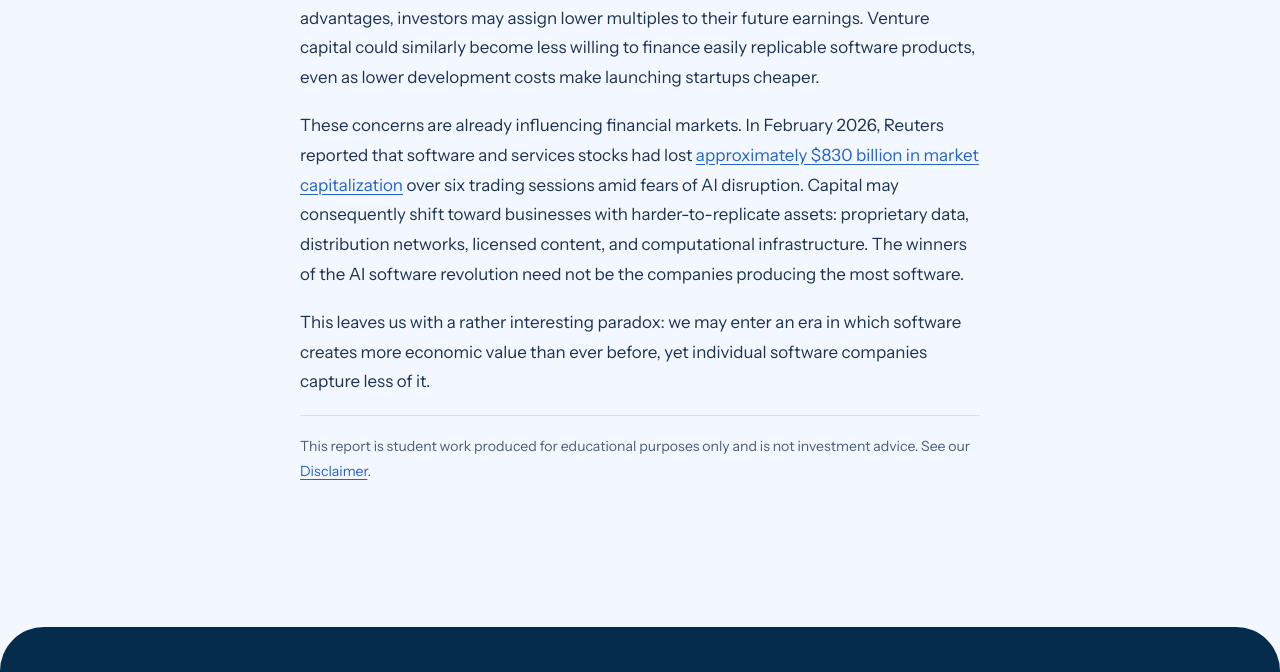
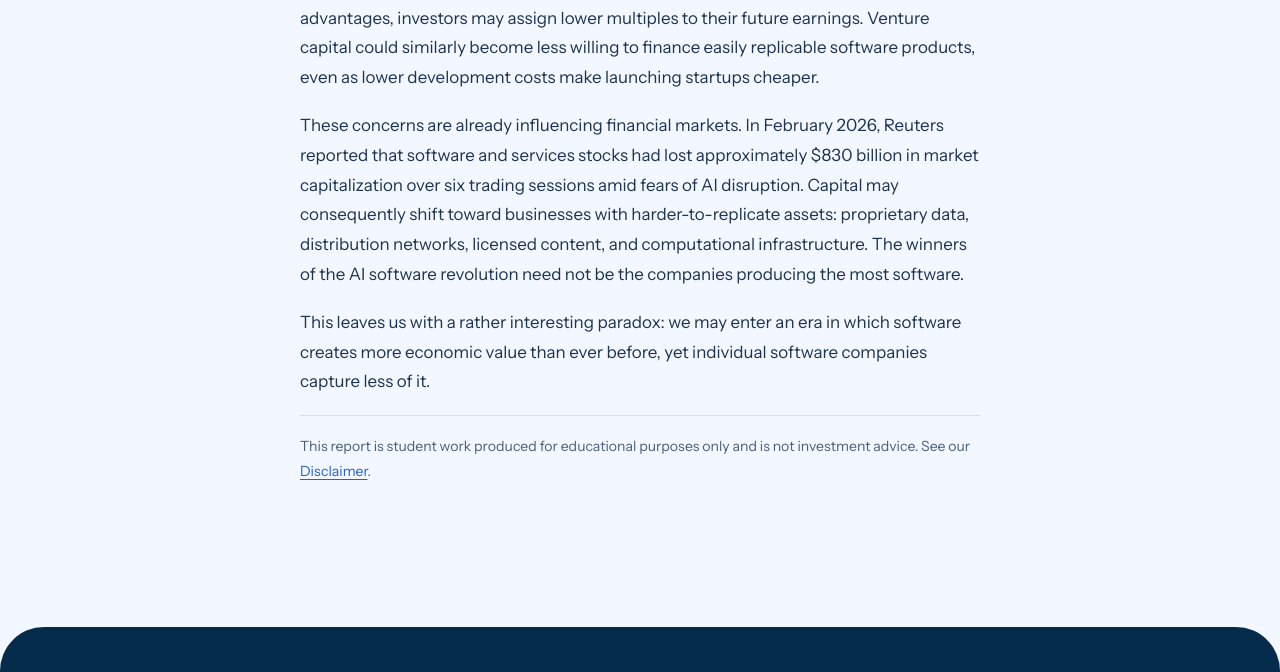
Before and after one commit to myraa27-design/bruin-capital-advisory, a plain HTML site: page reports/tech-roundup-1.html in a window 1280 px wide. Shown: the part 7370-8042 px from the top of the page. Drawn offline with Linux system fonts and the light colour scheme.

Commit message:
Remove Reuters hyperlink from Vanishing Software Moat section
Co-Authored-By: Claude Opus 5.5 <noreply@anthropic.com>
Claude-Session: https://claude.ai/code/session_01DDM1CaNSpzqnTyQ3ziQ7ZL

```diff
--- a/reports/tech-roundup-1.html
+++ b/reports/tech-roundup-1.html
@@ -107,7 +107,7 @@
         <p>Of course, not all software companies are equally vulnerable. Recreating Adobe Photoshop's functionality might eventually eliminate the need to purchase it. But replicating Spotify's interface doesn't grant access to its licensed music catalog. The relevant distinction is between replicable functionality and assets that cannot simply be copied.</p>
         <p>In the short term, incumbents retain advantages in reliability, distribution, and customer trust. In the longer term, however, AI could fundamentally change the economics of software.</p>
         <p>The implications extend beyond falling subscription prices. Software companies have historically enjoyed premium valuations because of recurring revenues, high margins, and expectations of sustained growth. If AI erodes their pricing power and competitive advantages, investors may assign lower multiples to their future earnings. Venture capital could similarly become less willing to finance easily replicable software products, even as lower development costs make launching startups cheaper.</p>
-        <p>These concerns are already influencing financial markets. In February 2026, Reuters reported that software and services stocks had lost <a href="https://www.reuters.com/business/media-telecom/global-software-stocks-hit-by-anthropic-wake-up-call-ai-disruption-2026-02-04/" rel="noopener" target="_blank">approximately $830 billion in market capitalization</a> over six trading sessions amid fears of AI disruption. Capital may consequently shift toward businesses with harder-to-replicate assets: proprietary data, distribution networks, licensed content, and computational infrastructure. The winners of the AI software revolution need not be the companies producing the most software.</p>
+        <p>These concerns are already influencing financial markets. In February 2026, Reuters reported that software and services stocks had lost approximately $830 billion in market capitalization over six trading sessions amid fears of AI disruption. Capital may consequently shift toward businesses with harder-to-replicate assets: proprietary data, distribution networks, licensed content, and computational infrastructure. The winners of the AI software revolution need not be the companies producing the most software.</p>
         <p>This leaves us with a rather interesting paradox: we may enter an era in which software creates more economic value than ever before, yet individual software companies capture less of it.</p>
       </section>
 
```
